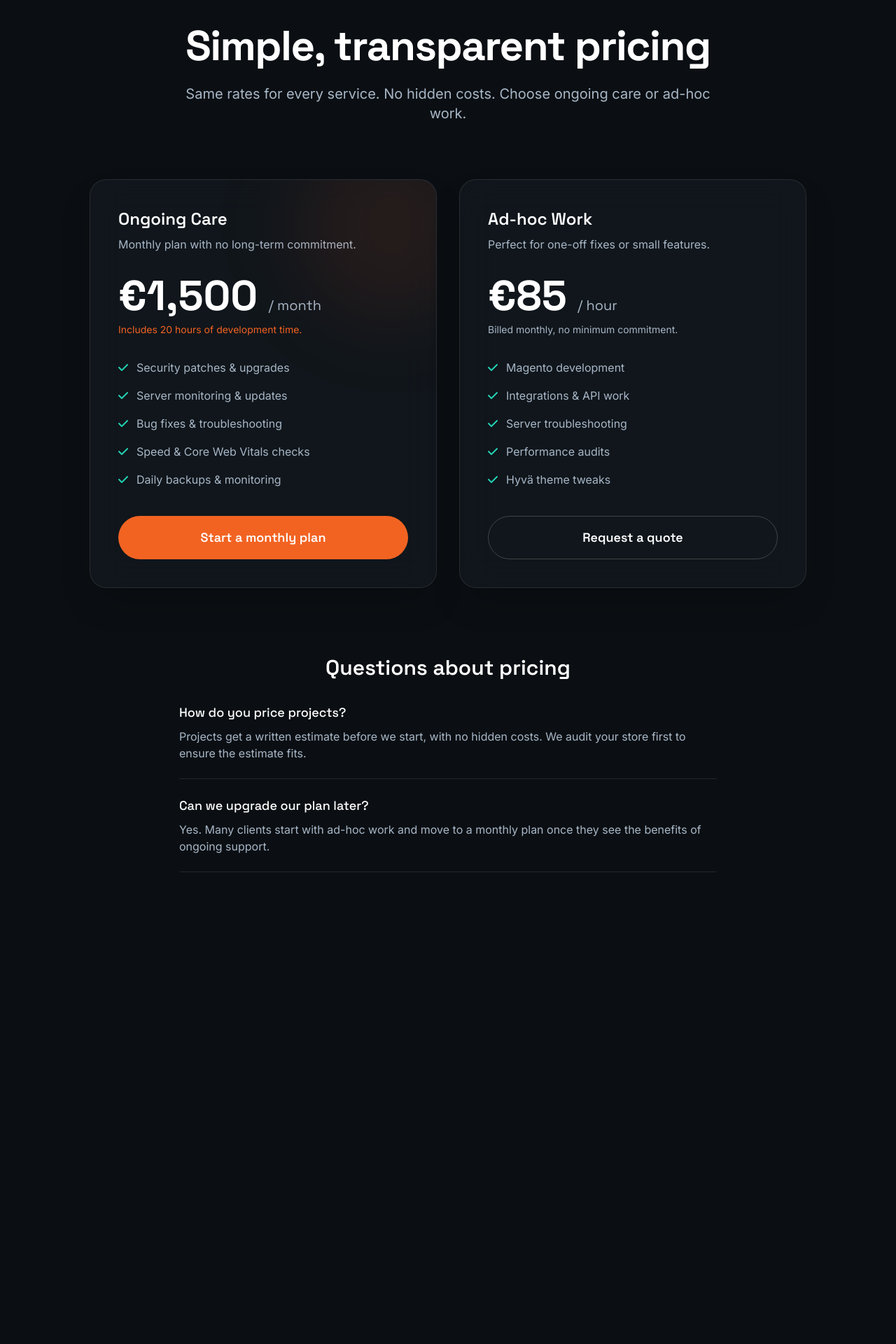
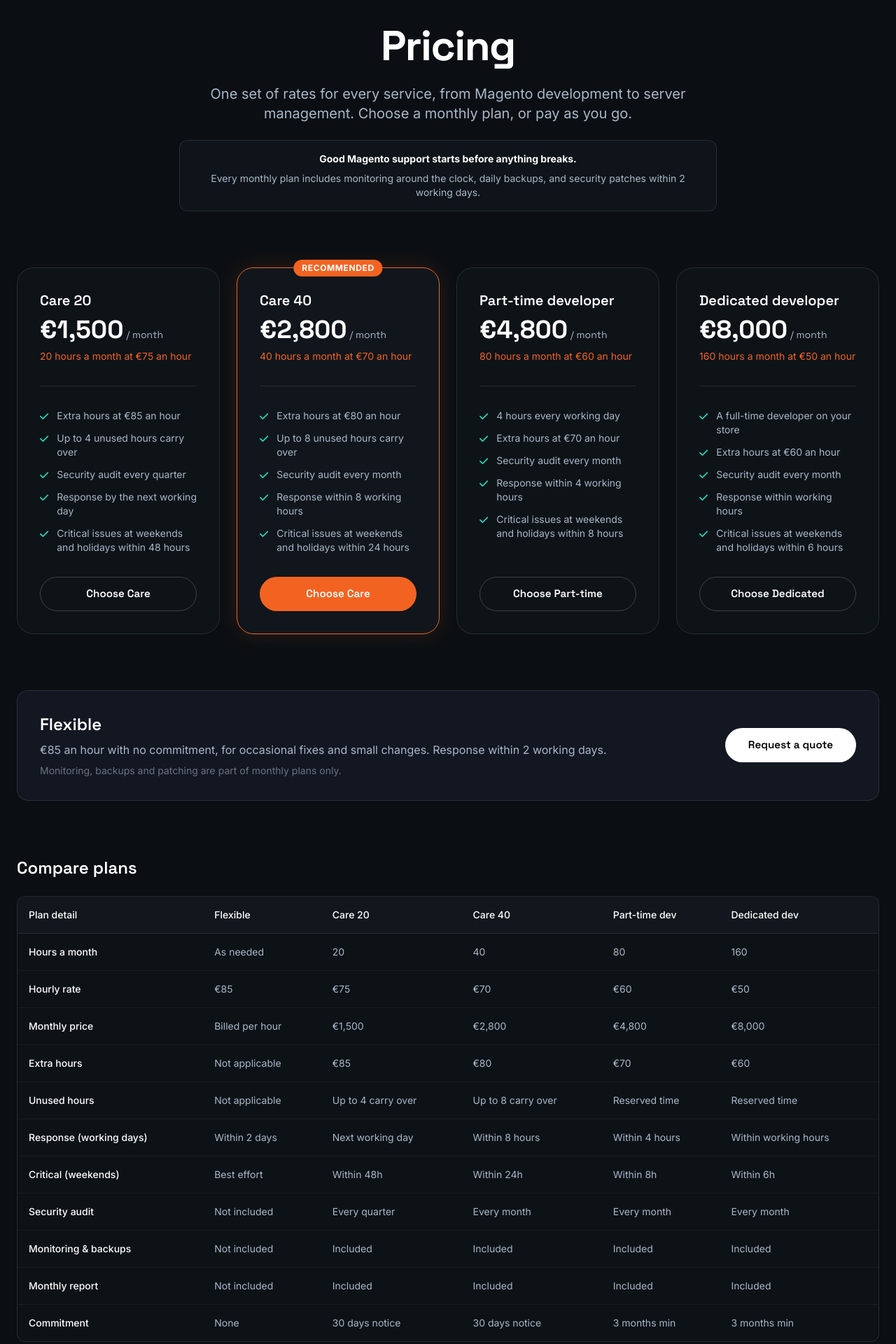
Before and after one commit to ybachvarovilan-ai/yonivo-redesign, a Next.js app: page /pricing in a window 1280 px wide. Shown: the part 60-1980 px from the top of the page at 70% size. Before the commit the page ends 1434 px from the top, so only its background shows below. Built offline with nearby package versions, Linux system fonts and the light colour scheme.

Commit message:
Added all 11 service pages with dynamic routing

```diff
--- a/app/pricing/page.tsx
+++ b/app/pricing/page.tsx
@@ -1,77 +1,148 @@
 import Link from 'next/link';
 
 export default function PricingPage() {
+  const plans = [
+    {
+      name: 'Care 20',
+      price: '€1,500',
+      hours: '20 hours a month at €75 an hour',
+      features: ['Extra hours at €85 an hour', 'Up to 4 unused hours carry over', 'Security audit every quarter', 'Response by the next working day', 'Critical issues at weekends and holidays within 48 hours'],
+      recommended: false,
+    },
+    {
+      name: 'Care 40',
+      price: '€2,800',
+      hours: '40 hours a month at €70 an hour',
+      features: ['Extra hours at €80 an hour', 'Up to 8 unused hours carry over', 'Security audit every month', 'Response within 8 working hours', 'Critical issues at weekends and holidays within 24 hours'],
+      recommended: true,
+    },
+    {
+      name: 'Part-time developer',
+      price: '€4,800',
+      hours: '80 hours a month at €60 an hour',
+      features: ['4 hours every working day', 'Extra hours at €70 an hour', 'Security audit every month', 'Response within 4 working hours', 'Critical issues at weekends and holidays within 8 hours'],
+      recommended: false,
+    },
+    {
+      name: 'Dedicated developer',
+      price: '€8,000',
+      hours: '160 hours a month at €50 an hour',
+      features: ['A full-time developer on your store', 'Extra hours at €60 an hour', 'Security audit every month', 'Response within working hours', 'Critical issues at weekends and holidays within 6 hours'],
+      recommended: false,
+    }
+  ];
+
   return (
     <div className="min-h-screen bg-bg text-primary pt-24 pb-32">
       <div className="max-w-7xl mx-auto px-6">
         <div className="text-center max-w-3xl mx-auto mb-20">
-          <h1 className="font-display text-5xl md:text-6xl font-bold tracking-tight mb-6 text-white">
-            Simple, transparent pricing
-          </h1>
-          <p className="text-xl text-secondary">
-            Same rates for every service. No hidden costs. Choose ongoing care or ad-hoc work.
+          <h1 className="font-display text-5xl md:text-6xl font-bold tracking-tight mb-6 text-white">Pricing</h1>
+          <p className="text-xl text-secondary mb-6">
+            One set of rates for every service, from Magento development to server management. Choose a monthly plan, or pay as you go.
           </p>
+          <div className="inline-block bg-surface/60 border border-white/10 rounded-xl p-4 text-sm text-secondary">
+            <p className="mb-2"><strong className="text-white">Good Magento support starts before anything breaks.</strong></p>
+            <p>Every monthly plan includes monitoring around the clock, daily backups, and security patches within 2 working days.</p>
+          </div>
         </div>
 
-        <div className="grid md:grid-cols-2 gap-8 max-w-5xl mx-auto mb-24">
+        {/* Plans Grid */}
+        <div className="grid lg:grid-cols-2 xl:grid-cols-4 gap-6 mb-20">
+          {plans.map((plan) => (
+            <div key={plan.name} className={`relative flex flex-col p-8 rounded-3xl border backdrop-blur-md ${plan.recommended ? 'bg-surface/90 border-magento shadow-[0_0_30px_rgba(242,99,34,0.15)]' : 'bg-surface/50 border-white/10'}`}>
+              {plan.recommended && (
+                <div className="absolute -top-3 left-1/2 -translate-x-1/2 bg-magento text-white text-xs font-bold px-3 py-1 rounded-full uppercase tracking-wider">
+                  Recommended
+                </div>
+              )}
+              <h3 className="font-display text-xl font-semibold text-white mb-2">{plan.name}</h3>
+              <div className="font-display text-4xl font-bold text-white mb-2">{plan.price}<span className="text-sm text-secondary font-normal"> / month</span></div>
+              <p className="text-sm text-magento mb-8 pb-8 border-b border-white/10">{plan.hours}</p>
 
-          {/* Monthly Plan */}
-          <div className="card bg-surface/80 backdrop-blur-xl border-white/10 shadow-2xl relative overflow-hidden p-10">
-            <div className="absolute -right-16 -top-16 h-64 w-64 rounded-full bg-magento/10 blur-3xl" />
-            <h2 className="font-display text-2xl font-semibold text-white mb-2">Ongoing Care</h2>
-            <p className="text-secondary mb-8">Monthly plan with no long-term commitment.</p>
-
-            <div className="font-display text-6xl font-bold text-white mb-2">
-              €1,500 <span className="text-xl font-normal text-secondary">/ month</span>
-            </div>
-            <p className="text-sm text-magento mb-8">Includes 20 hours of development time.</p>
-
-            <ul className="space-y-4 mb-10">
-              {['Security patches & upgrades', 'Server monitoring & updates', 'Bug fixes & troubleshooting', 'Speed & Core Web Vitals checks', 'Daily backups & monitoring'].map((item) => (
-                <li key={item} className="flex items-center gap-3 text-secondary">
-                  <i className="fas fa-check text-accent" /> {item}
+              <ul className="space-y-3 mb-8 flex-1">
+                {plan.features.map((f, i) => (
+                  <li key={i} className="flex items-start gap-3 text-sm text-secondary">
+                    <i className="fas fa-check text-accent mt-1" />
+                    <span>{f}</span>
                   </li>
                 ))}
               </ul>
-            <Link href="/contact" className="btn btn-magento w-full py-4 text-lg">Start a monthly plan</Link>
+              <Link href="/contact" className={`btn w-full py-3 text-center ${plan.recommended ? 'btn-magento' : 'border border-white/20 text-white hover:bg-white/10'}`}>
+                Choose {plan.name.split(' ')[0]}
+              </Link>
+            </div>
+          ))}
         </div>
 
-          {/* Hourly Plan */}
-          <div className="card bg-surface/80 backdrop-blur-xl border-white/10 shadow-2xl relative overflow-hidden p-10">
-            <h2 className="font-display text-2xl font-semibold text-white mb-2">Ad-hoc Work</h2>
-            <p className="text-secondary mb-8">Perfect for one-off fixes or small features.</p>
-
-            <div className="font-display text-6xl font-bold text-white mb-2">
-              €85 <span className="text-xl font-normal text-secondary">/ hour</span>
+        {/* Flexible Plan Callout */}
+        <div className="bg-[#131722] border border-white/10 rounded-2xl p-8 mb-20 flex flex-col md:flex-row items-center justify-between gap-6">
+          <div>
+            <h3 className="font-display text-2xl font-semibold text-white mb-2">Flexible</h3>
+            <p className="text-secondary">€85 an hour with no commitment, for occasional fixes and small changes. Response within 2 working days.</p>
+            <p className="text-sm text-gray-500 mt-2">Monitoring, backups and patching are part of monthly plans only.</p>
           </div>
-            <p className="text-sm text-secondary mb-8">Billed monthly, no minimum commitment.</p>
-
-            <ul className="space-y-4 mb-10">
-              {['Magento development', 'Integrations & API work', 'Server troubleshooting', 'Performance audits', 'Hyvä theme tweaks'].map((item) => (
-                <li key={item} className="flex items-center gap-3 text-secondary">
-                  <i className="fas fa-check text-accent" /> {item}
-                </li>
-              ))}
-            </ul>
-            <Link href="/contact" className="btn border border-white/20 text-white hover:bg-white/10 w-full py-4 text-lg">Request a quote</Link>
+          <Link href="/contact" className="btn bg-white text-black hover:bg-gray-200 px-8 py-3 whitespace-nowrap">Request a quote</Link>
         </div>
 
+        {/* Comparison Table */}
+        <div className="mb-24">
+          <h2 className="font-display text-2xl font-semibold text-white mb-6">Compare plans</h2>
+          <div className="overflow-x-auto rounded-xl border border-white/10 bg-surface/40">
+            <table className="w-full text-left text-sm text-secondary">
+              <thead className="bg-surface/80 text-white border-b border-white/10">
+                <tr>
+                  <th className="p-4 font-medium">Plan detail</th>
+                  <th className="p-4 font-medium">Flexible</th>
+                  <th className="p-4 font-medium">Care 20</th>
+                  <th className="p-4 font-medium">Care 40</th>
+                  <th className="p-4 font-medium">Part-time dev</th>
+                  <th className="p-4 font-medium">Dedicated dev</th>
+                </tr>
+              </thead>
+              <tbody className="divide-y divide-white/5">
+                {[
+                  ['Hours a month', 'As needed', '20', '40', '80', '160'],
+                  ['Hourly rate', '€85', '€75', '€70', '€60', '€50'],
+                  ['Monthly price', 'Billed per hour', '€1,500', '€2,800', '€4,800', '€8,000'],
+                  ['Extra hours', 'Not applicable', '€85', '€80', '€70', '€60'],
+                  ['Unused hours', 'Not applicable', 'Up to 4 carry over', 'Up to 8 carry over', 'Reserved time', 'Reserved time'],
+                  ['Response (working days)', 'Within 2 days', 'Next working day', 'Within 8 hours', 'Within 4 hours', 'Within working hours'],
+                  ['Critical (weekends)', 'Best effort', 'Within 48h', 'Within 24h', 'Within 8h', 'Within 6h'],
+                  ['Security audit', 'Not included', 'Every quarter', 'Every month', 'Every month', 'Every month'],
+                  ['Monitoring & backups', 'Not included', 'Included', 'Included', 'Included', 'Included'],
+                  ['Monthly report', 'Not included', 'Included', 'Included', 'Included', 'Included'],
+                  ['Commitment', 'None', '30 days notice', '30 days notice', '3 months min', '3 months min'],
+                ].map((row, i) => (
+                  <tr key={i} className="hover:bg-white/5 transition-colors">
+                    {row.map((cell, j) => (
+                      <td key={j} className={`p-4 ${j === 0 ? 'font-medium text-white' : ''}`}>{cell}</td>
+                    ))}
+                  </tr>
+                ))}
+              </tbody>
+            </table>
+          </div>
         </div>
 
-        {/* Pricing FAQs */}
+        {/* FAQs */}
         <div className="max-w-3xl mx-auto">
           <h2 className="font-display text-3xl font-semibold mb-8 text-white text-center">Questions about pricing</h2>
           <div className="space-y-6">
-            <div className="border-b border-white/10 pb-6">
-              <h3 className="font-display font-medium text-lg text-white mb-2">How do you price projects?</h3>
-              <p className="text-secondary">Projects get a written estimate before we start, with no hidden costs. We audit your store first to ensure the estimate fits.</p>
+            {[
+              { q: 'Do the same rates apply to every service?', a: 'Yes. Plan hours cover all our work, from Magento development and integrations to server management, design and marketing.' },
+              { q: 'What counts as a critical issue?', a: 'Your store is down, checkout or payments don’t work, or there’s a security incident. Other requests are handled during working hours.' },
+              { q: 'What happens to unused hours?', a: 'On Care plans, up to 20% of your monthly hours carry over to the next month. On developer plans the time is reserved for you, so it doesn’t carry over.' },
+              { q: 'How is extra work billed?', a: 'In 15-minute steps, at your plan rate plus €10 an hour. We check with you before going over your plan.' },
+              { q: 'Do you work with businesses outside the EU?', a: 'Not at the moment. Our plans are available to businesses registered in the EU.' }
+            ].map((faq, i) => (
+              <div key={i} className="border-b border-white/10 pb-6">
+                <h3 className="font-display font-medium text-lg text-white mb-2">{faq.q}</h3>
+                <p className="text-secondary">{faq.a}</p>
               </div>
-            <div className="border-b border-white/10 pb-6">
-              <h3 className="font-display font-medium text-lg text-white mb-2">Can we upgrade our plan later?</h3>
-              <p className="text-secondary">Yes. Many clients start with ad-hoc work and move to a monthly plan once they see the benefits of ongoing support.</p>
+            ))}
           </div>
         </div>
-        </div>
+
       </div>
     </div>
   );
```
Also changed, not shown: app/about/page.tsx (+81 -26 lines), app/contact/page.tsx (+16 -17 lines), app/work/page.tsx (+45 -27 lines). Lines whose indentation alone changed are shown as unchanged.
